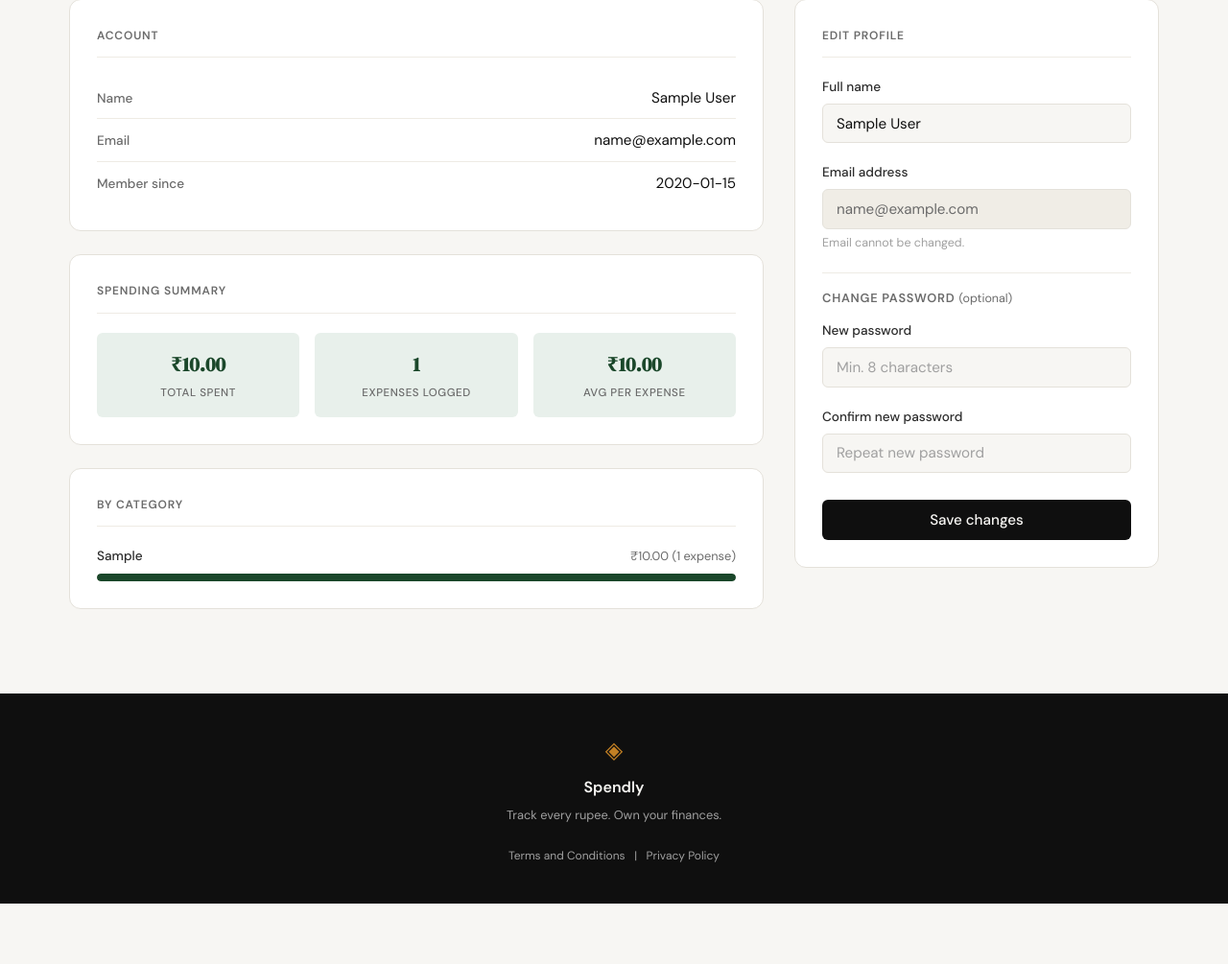
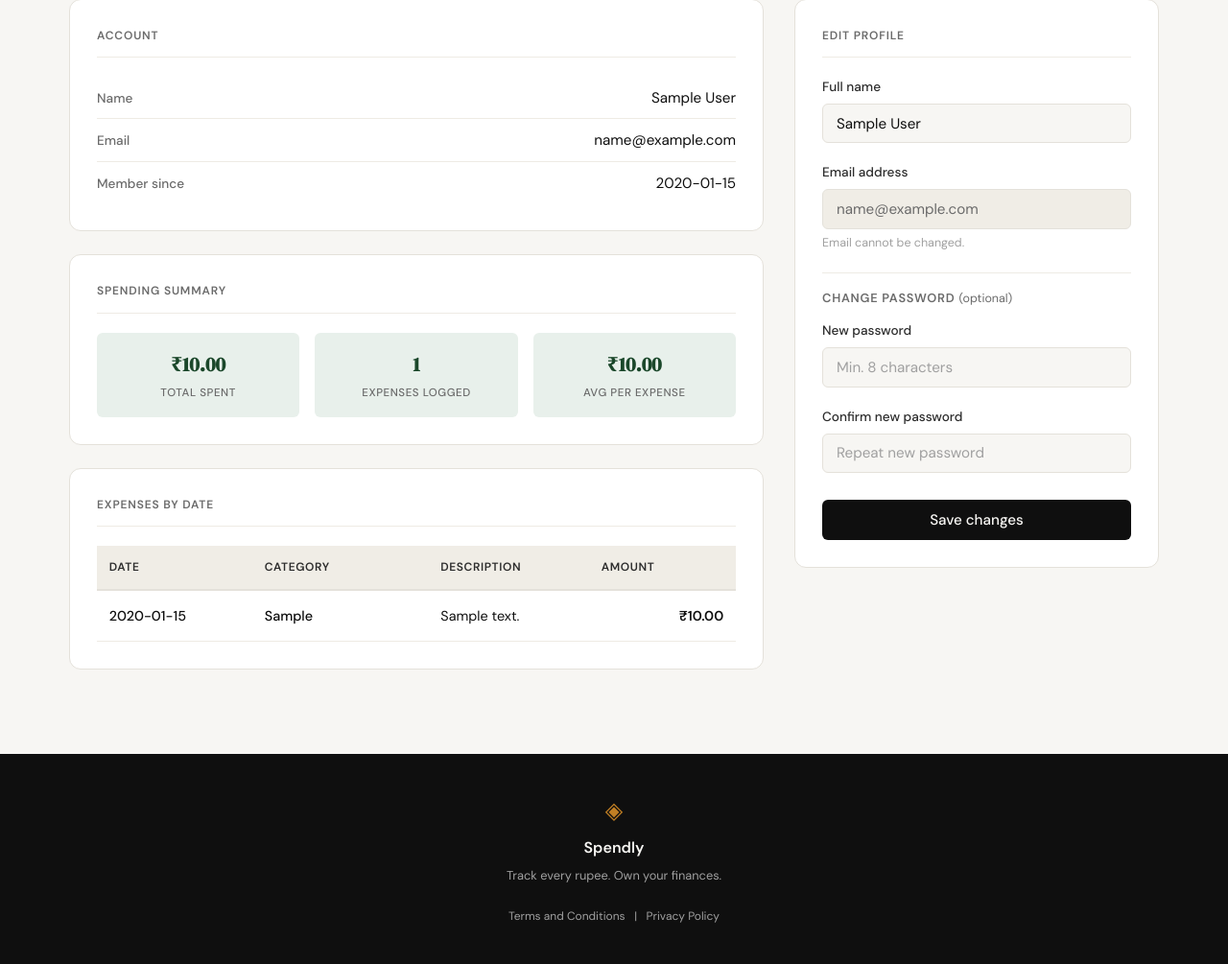
Before and after one commit to Kannav-Claude/Claude-Expense-system, a Flask app: page /profile in a window 1280 px wide. Shown: the part 179-1184 px from the top of the page at 96% size. Before the commit the page ends 1121 px from the top, so only its background shows below. Run offline with Flask 3, Linux system fonts and the light colour scheme; the visitor is signed in with stand-in values (Sample User, id 1); tables that the repository leaves empty hold one stand-in row (values such as "Sample post").

Commit message:
updated profile page

```diff
--- a/app.py
+++ b/app.py
@@ -132,12 +132,10 @@ def profile():
             (session["user_id"],)
         ).fetchone()
 
-        category_rows = db.execute(
-            """SELECT category,
-                      COALESCE(SUM(amount), 0) AS cat_total,
-                      COUNT(*) AS cat_count
+        expense_list = db.execute(
+            """SELECT id, date, category, amount, description
                FROM expenses WHERE user_id = ?
-               GROUP BY category ORDER BY cat_total DESC""",
+               ORDER BY date ASC""",
             (session["user_id"],)
         ).fetchall()
     finally:
@@ -163,7 +161,7 @@ def profile():
             for e in errors:
                 flash(e, "error")
             return render_template("profile.html", user=user,
-                                   stats=stats, category_rows=category_rows)
+                                   stats=stats, expense_list=expense_list)
 
         db = get_db()
         try:
@@ -189,7 +187,7 @@ def profile():
         return redirect(url_for("profile"))
 
     return render_template("profile.html", user=user,
-                           stats=stats, category_rows=category_rows)
+                           stats=stats, expense_list=expense_list)
 
 
 @app.route("/expenses")
--- a/static/css/style.css
+++ b/static/css/style.css
@@ -935,6 +935,70 @@ a.btn-primary {
     margin-top: 0.2rem;
 }
 
+.expenses-table-wrapper {
+    overflow-x: auto;
+}
+
+.expenses-table {
+    width: 100%;
+    border-collapse: collapse;
+    font-size: 0.9rem;
+}
+
+.expenses-table thead {
+    background: var(--paper-warm);
+    border-bottom: 2px solid var(--border);
+}
+
+.expenses-table th {
+    padding: 0.8rem;
+    text-align: left;
+    font-weight: 600;
+    color: var(--ink-soft);
+    font-size: 0.75rem;
+    text-transform: uppercase;
+    letter-spacing: 0.05em;
+}
+
+.expenses-table tbody tr {
+    border-bottom: 1px solid var(--border-soft);
+    transition: background 0.2s ease;
+}
+
+.expenses-table tbody tr:hover {
+    background: var(--paper-warm);
+}
+
+.expenses-table td {
+    padding: 0.9rem 0.8rem;
+    color: var(--ink);
+}
+
+.expense-date {
+    font-weight: 500;
+    color: var(--ink-soft);
+    min-width: 100px;
+}
+
+.expense-category {
+    font-weight: 500;
+    color: var(--accent);
+    min-width: 120px;
+}
+
+.expense-description {
+    color: var(--ink-muted);
+    max-width: 250px;
+    word-break: break-word;
+}
+
+.expense-amount {
+    text-align: right;
+    font-weight: 600;
+    color: var(--accent);
+    min-width: 100px;
+}
+
 @media (max-width: 900px) {
     .profile-layout {
         grid-template-columns: 1fr;
--- a/templates/profile.html
+++ b/templates/profile.html
@@ -57,29 +57,31 @@
                 </div>
             </div>
 
-            <!-- Category breakdown card (bar chart) -->
-            {% if category_rows %}
+            <!-- Expenses list by date -->
+            {% if expense_list %}
             <div class="profile-card">
-                <div class="profile-card-header">By Category</div>
-                <div class="profile-bars">
-                    {% for row in category_rows %}
-                    {% set pct = (row['cat_total'] / stats['total_spent'] * 100)|round(1) if stats['total_spent'] > 0 else 0 %}
-                    <div class="profile-bar-row">
-                        <div class="profile-bar-meta">
-                            <span class="profile-bar-cat">{{ row['category'] }}</span>
-                            <span class="profile-bar-amt">
-                                ₹{{ "%.2f"|format(row['cat_total']) }}
-                                ({{ row['cat_count'] }} expense{{ 's' if row['cat_count'] != 1 }})
-                            </span>
-                        </div>
-                        <div class="profile-bar-track">
-                            <div class="profile-bar-fill"
-                                 style="width: {{ pct }}%"
-                                 title="{{ pct }}%">
-                            </div>
-                        </div>
-                    </div>
-                    {% endfor %}
+                <div class="profile-card-header">Expenses by Date</div>
+                <div class="expenses-table-wrapper">
+                    <table class="expenses-table">
+                        <thead>
+                            <tr>
+                                <th>Date</th>
+                                <th>Category</th>
+                                <th>Description</th>
+                                <th>Amount</th>
+                            </tr>
+                        </thead>
+                        <tbody>
+                            {% for expense in expense_list %}
+                            <tr>
+                                <td class="expense-date">{{ expense['date'] }}</td>
+                                <td class="expense-category">{{ expense['category'] }}</td>
+                                <td class="expense-description">{{ expense['description'] or '—' }}</td>
+                                <td class="expense-amount">₹{{ "%.2f"|format(expense['amount']) }}</td>
+                            </tr>
+                            {% endfor %}
+                        </tbody>
+                    </table>
                 </div>
             </div>
             {% else %}
```
